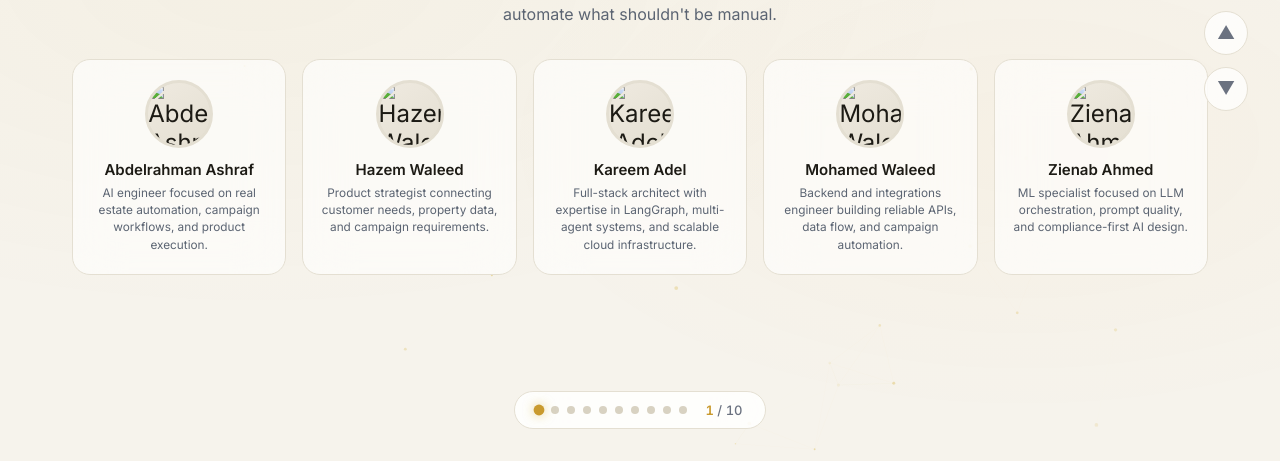
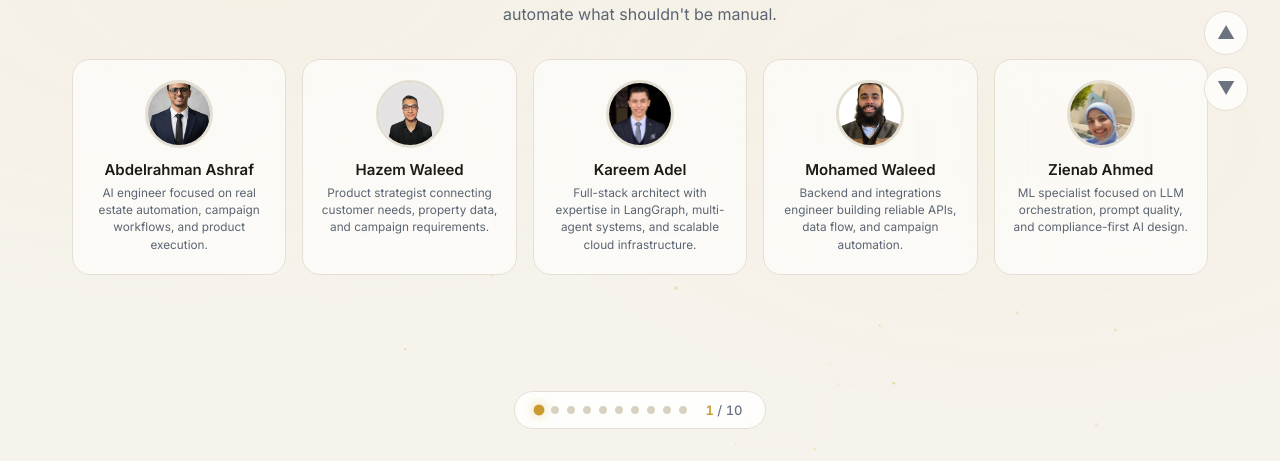
Before and after one commit to Kareem-Adel00/orcast-crm-agent, a plain HTML site: page index.html in a window 1280 px wide. Shown: the part 339-800 px from the top of the page. Drawn offline with nearby package versions, Linux system fonts and the light colour scheme; a web font is replaced by a local one.

Commit message:
Add files via upload

```diff
--- a/index.html
+++ b/index.html
@@ -722,27 +722,27 @@
     <p class="sub anim up d2" data-a style="margin:0 auto 2rem">A team of AI engineers, product strategists, and real estate experts on a mission to automate what shouldn't be manual.</p>
     <div class="team-grid">
         <div class="card team-card anim up d3" data-a>
-            <div class="team-ava"><img src="abdulrahman-ashraf.jpg" alt="Abdelrahman Ashraf"></div>
+            <div class="team-ava"><img src="Abdulrahman Ashraf.jpg" alt="Abdelrahman Ashraf"></div>
             <div class="team-name">Abdelrahman Ashraf</div>
             <div class="team-bio">AI engineer focused on real estate automation, campaign workflows, and product execution.</div>
         </div>
         <div class="card team-card anim up d3" data-a>
-            <div class="team-ava"><img src="hazem-waleed.jpg" alt="Hazem Waleed"></div>
+            <div class="team-ava"><img src="Hazem Waleed.jpg" alt="Hazem Waleed"></div>
             <div class="team-name">Hazem Waleed</div>
             <div class="team-bio">Product strategist connecting customer needs, property data, and campaign requirements.</div>
         </div>
         <div class="card team-card anim up d4" data-a>
-            <div class="team-ava"><img src="kareem-adel.jpg" alt="Kareem Adel"></div>
+            <div class="team-ava"><img src="Kareem Adel.jpg" alt="Kareem Adel"></div>
             <div class="team-name">Kareem Adel</div>
             <div class="team-bio">Full-stack architect with expertise in LangGraph, multi-agent systems, and scalable cloud infrastructure.</div>
         </div>
         <div class="card team-card anim up d5" data-a>
-            <div class="team-ava"><img src="mohamed-waleed.jpg" alt="Mohamed Waleed"></div>
+            <div class="team-ava"><img src="Mohamed Waleed.jpg" alt="Mohamed Waleed"></div>
             <div class="team-name">Mohamed Waleed</div>
             <div class="team-bio">Backend and integrations engineer building reliable APIs, data flow, and campaign automation.</div>
         </div>
         <div class="card team-card anim up d6" data-a>
-            <div class="team-ava"><img src="zienab-ahmed.jpg" alt="Zienab Ahmed"></div>
+            <div class="team-ava"><img src="Zienab Ahmed.jpg" alt="Zienab Ahmed"></div>
             <div class="team-name">Zienab Ahmed</div>
             <div class="team-bio">ML specialist focused on LLM orchestration, prompt quality, and compliance-first AI design.</div>
         </div>
```
